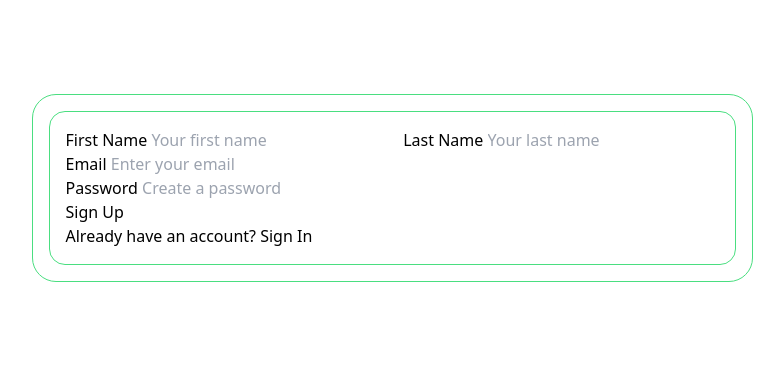
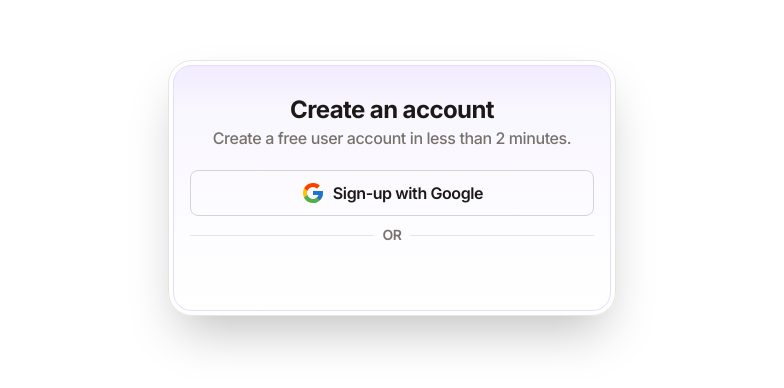
Before and after one commit to findsam/auth-frontend, a React (Vite) app: page /account/sign-up in a window 1280 px wide. Shown: the part 212-600 px from the top of the page, without its empty margins (248-1032 px from the left). Built offline with nearby package versions, Linux system fonts and the light colour scheme.

Commit message:
added base styling to signup page

```diff
--- a/index.html
+++ b/index.html
@@ -1,6 +1,14 @@
 <!DOCTYPE html>
-<html lang="en" class="h-full w-full">
+
+<html lang="en" class="h-full w-full subpixel-antialiased">
   <head>
+    <link rel="preconnect" href="https://fonts.googleapis.com" />
+    <link rel="preconnect" href="https://fonts.gstatic.com" crossorigin />
+    <link
+      href="https://fonts.googleapis.com/css2?family=Inter:ital,opsz,wght@0,14..32,100..900;1,14..32,100..900&display=swap"
+      rel="stylesheet"
+    />
+
     <meta charset="UTF-8" />
     <meta name="viewport" content="width=device-width, initial-scale=1.0" />
     <title>Boilerplate Frontend Auth</title>
--- a/package.json
+++ b/package.json
@@ -17,6 +17,7 @@
     "react": "^18.3.1",
     "react-dom": "^18.3.1",
     "react-hook-form": "^7.52.2",
+    "react-icons": "^5.3.0",
     "react-query": "^3.39.3",
     "react-router-dom": "^6.26.1",
     "sonner": "^1.5.0"
--- a/src/pages/account/signUp.tsx
+++ b/src/pages/account/signUp.tsx
@@ -10,6 +10,7 @@ import { useSignUp } from "~/libs/queries";
 import Joi from "joi";
 import InputField from "~/components/input";
 import { Link } from "react-router-dom";
+import { FcGoogle } from "react-icons/fc";
 
 const SignUp: React.FC = () => {
   const signUpQuery = useSignUp();
@@ -38,10 +39,36 @@ const SignUp: React.FC = () => {
 
   return (
     <>
-      <div className="grid items-center justify-center h-full w-full">
-        <div className="border border-green-400 rounded-3xl overflow-hidden p-4">
-          <div className="border border-green-400 rounded-2xl overflow-hidden p-4">
-            <FormProvider {...methods}>
+      <div className="flex items-center justify-center h-full w-full">
+        <div className="border border-neutral-200 rounded-3xl overflow-hidden p-1 max-w-md w-full max-h-64 h-full shadow-2xl flex">
+          <div
+            className="border border-[rgba(77,_0,_255,_0.14)] rounded-[1.15rem] overflow-hidden p-4 h-full w-full
+            relative after:absolute after:top-0 after:left-0 after:w-full after:h-full after:-z-50
+            after:bg-[linear-gradient(180deg,_rgba(77,_0,_255,_0.08),_rgba(77,_0,_255,_0.03)_18%,_#fff)]"
+          >
+            <div className="w-full max-w-md py-4">
+              <div className="grid gap-2">
+                <p className="font-bold text-stone-900 text-2xl leading-none tracking-tight text-center">
+                  Create an account
+                </p>
+                <p className="font-medium text-stone-500 text-md leading-none tracking-tight text-center">
+                  Create a free user account in less than 2 minutes.
+                </p>
+
+                <button
+                  className="border border-neutral-300 rounded-lg px-4 py-2.5 mt-4 font-semibold text-stone-900
+                  text-md leading-none tracking-tight flex items-center text-center justify-center gap-2"
+                >
+                  <FcGoogle size={24} />
+                  Sign-up with Google
+                </button>
+
+                <span className="mt-1 font-semibold text-sm text-stone-500 text-md leading-none tracking-tight text-center gap-2 after:w-full before:w-full after:h-[1px] before:h-[1px] after:bg-neutral-200 before:bg-neutral-200 after:block before:block flex items-center ">
+                  OR
+                </span>
+              </div>
+            </div>
+            {/* <FormProvider {...methods}>
               <form onSubmit={methods.handleSubmit(signUp)} className="form">
                 <span style={{ display: "flex", gap: "1.3rem" }}>
                   <InputField<SignUpRequest>
@@ -79,7 +106,7 @@ const SignUp: React.FC = () => {
                   </Link>
                 </p>
               </form>
-            </FormProvider>
+            </FormProvider> */}
           </div>
         </div>
       </div>
--- a/tailwind.config.js
+++ b/tailwind.config.js
@@ -2,7 +2,11 @@
 export default {
   content: ["./index.html", "./src/**/*.{js,ts,jsx,tsx}"],
   theme: {
-    extend: {},
+    extend: {
+      fontFamily: {
+        sans: ["Inter", "sans-serif"],
+      },
+    },
   },
   plugins: [],
 };
```
Also changed, not shown: 1 other file (tests, documents, lock files or other folders).
